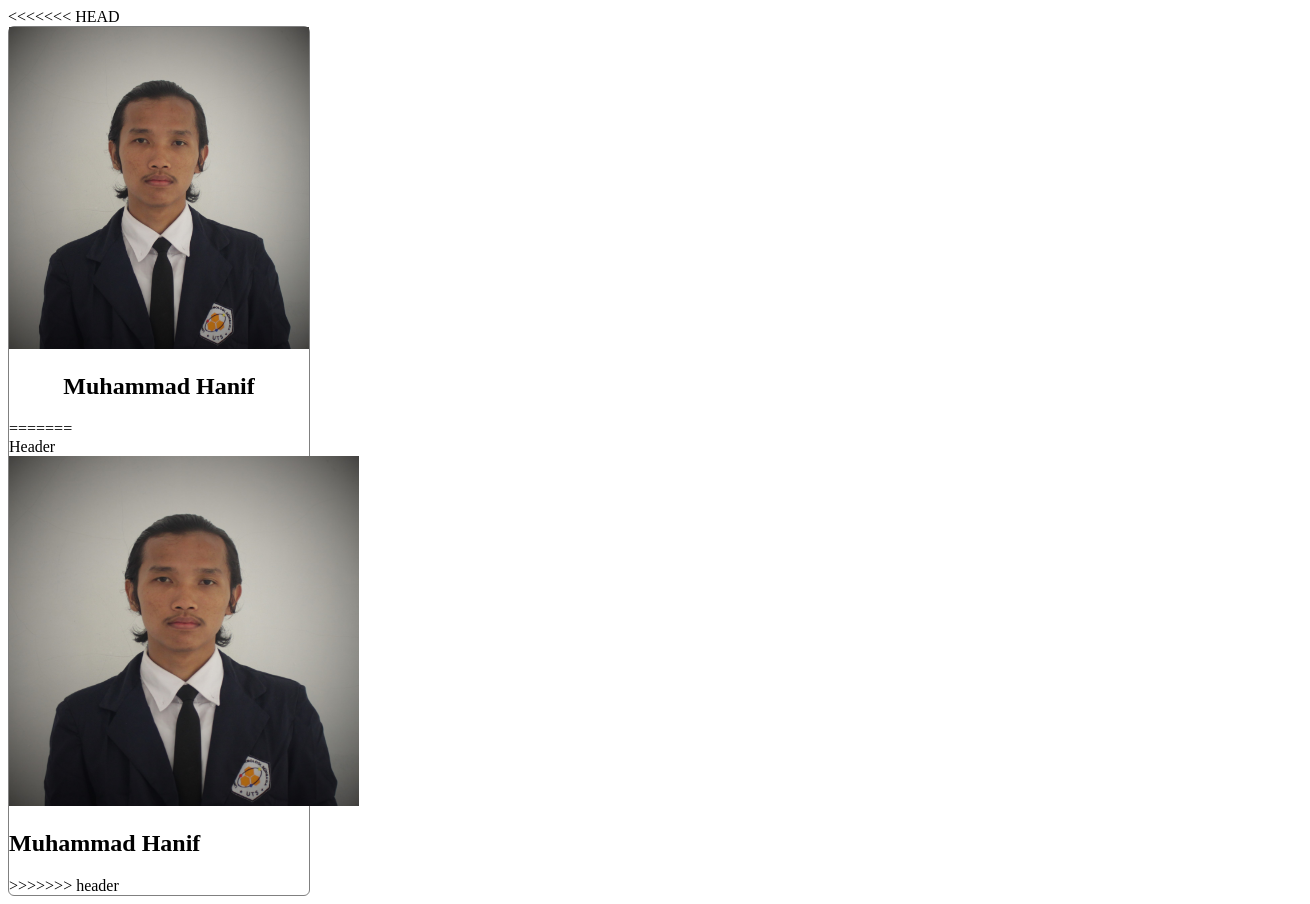
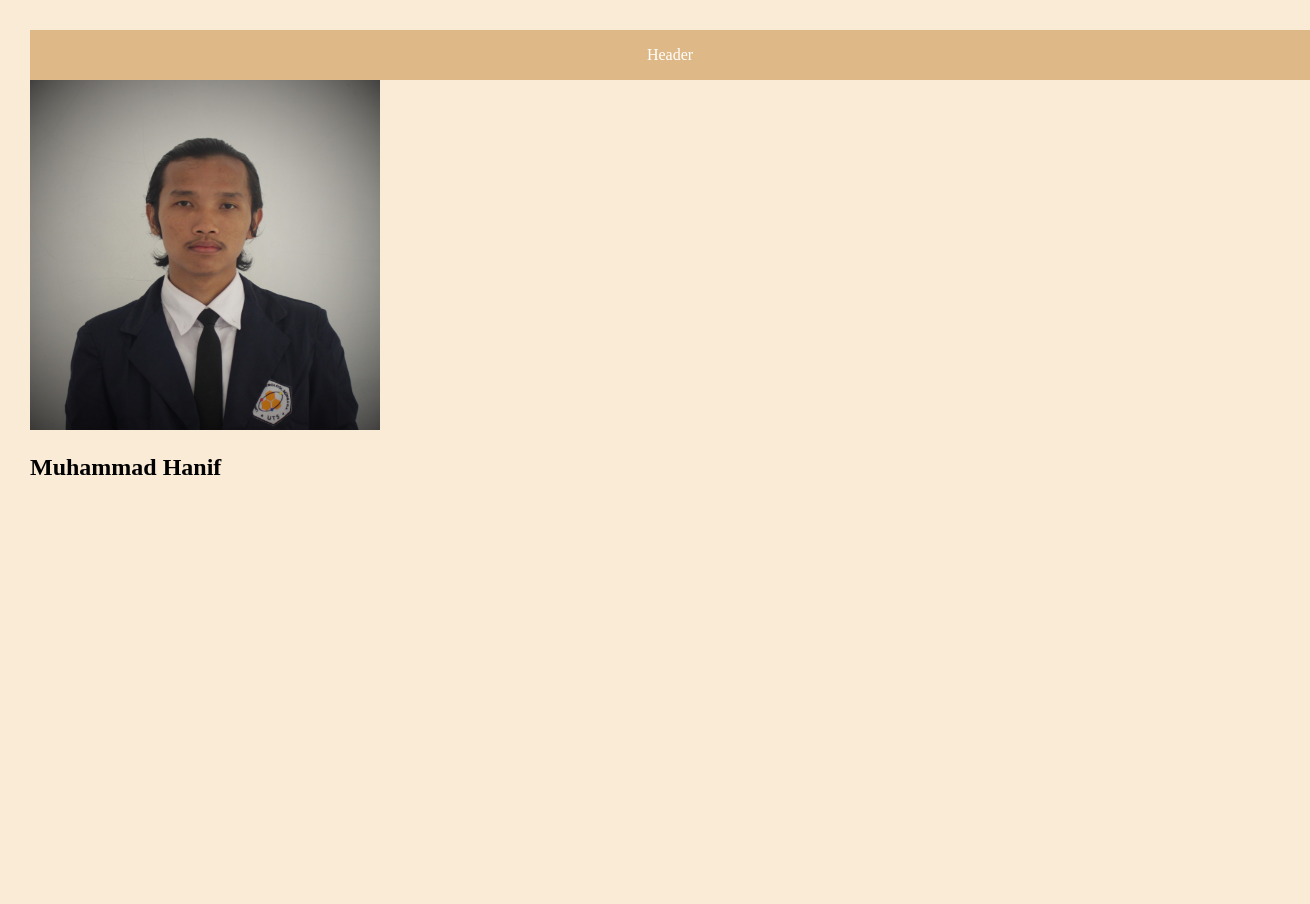
Before and after one commit to hanifalkauni/my-repo-from-remote-test, a plain HTML site: page index.html in a window 1280 px wide. Shown: the whole page, 1310 px wide, since content can reach past the window. After the commit the page ends 800 px from the top, so only its background shows below. Drawn offline with Linux system fonts and the light colour scheme.

Commit message:
adjustmen

```diff
--- a/index.html
+++ b/index.html
@@ -2,14 +2,6 @@
 <html>
     <head>
         <link rel="stylesheet" href="style.css">
-<<<<<<< HEAD
-        <title>Test Perubahan 2</title>
-    </head>
-    <body>
-        <div id="profile-container">
-            <img id="profile-image" src="images/inifoto.jpg"  alt="profile image" />
-            <h2 id="profile-name">Muhammad Hanif</h2>
-=======
         <title>Test Perubahan 1</title>
     </head>
     <body>
@@ -17,7 +9,6 @@
         <div>
             <img src="images/inifoto.jpg" alt="profile image" style="width: 350px; height:350px;" />
             <h2>Muhammad Hanif</h2>
->>>>>>> header
          </div>
     </body>
 </html>
--- a/style.css
+++ b/style.css
@@ -1,4 +1,3 @@
-<<<<<<< HEAD
 body {
     width: 100%;
     margin: 30px;
@@ -19,7 +18,8 @@ body {
 
  #profile-name{
     text-align: center;
-=======
+ }
+
 #header {
     width: 100%;
     height: 50px;
@@ -27,5 +27,4 @@ body {
     background-color: burlywood;
     text-align: center;
     color: white;
->>>>>>> header
  }
```
